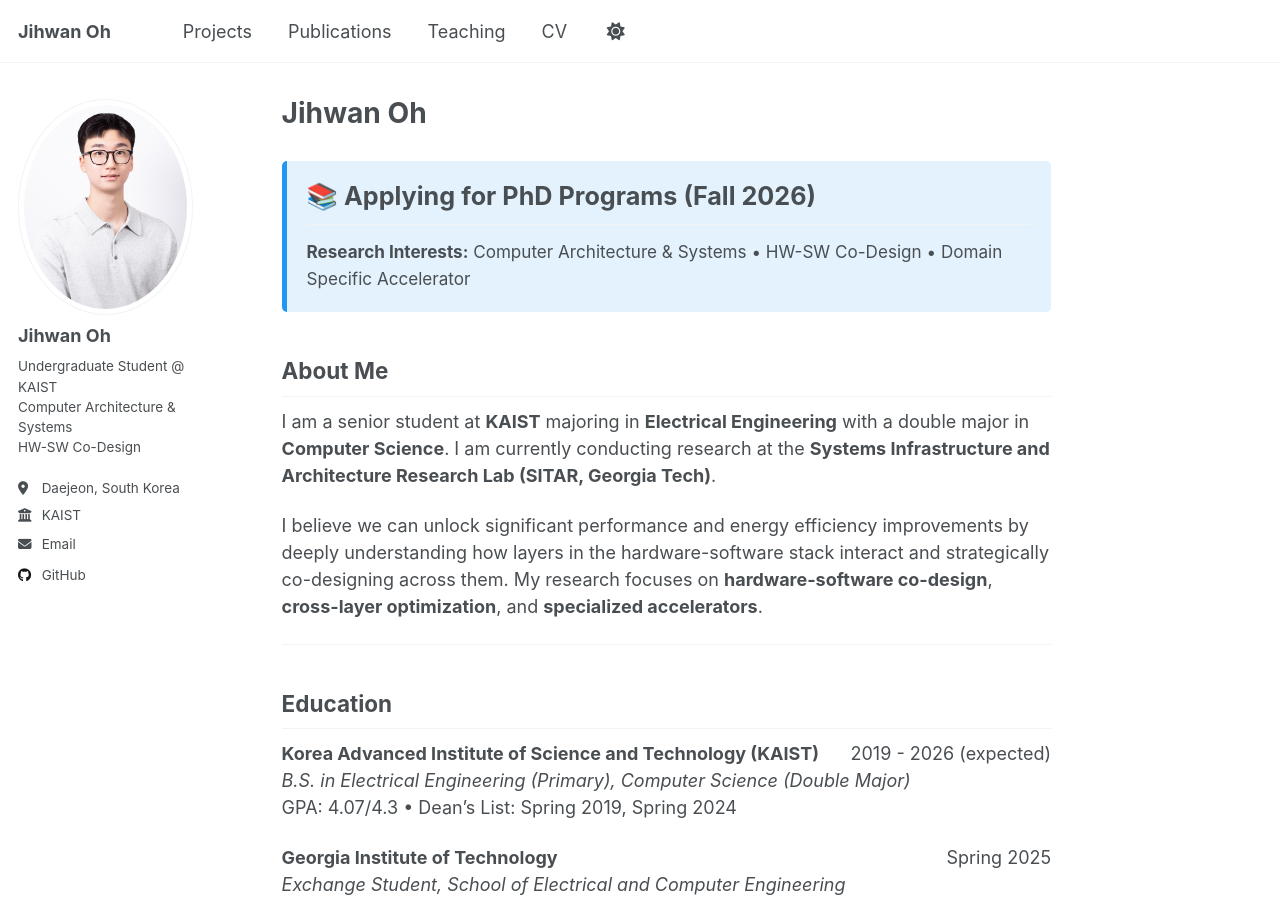
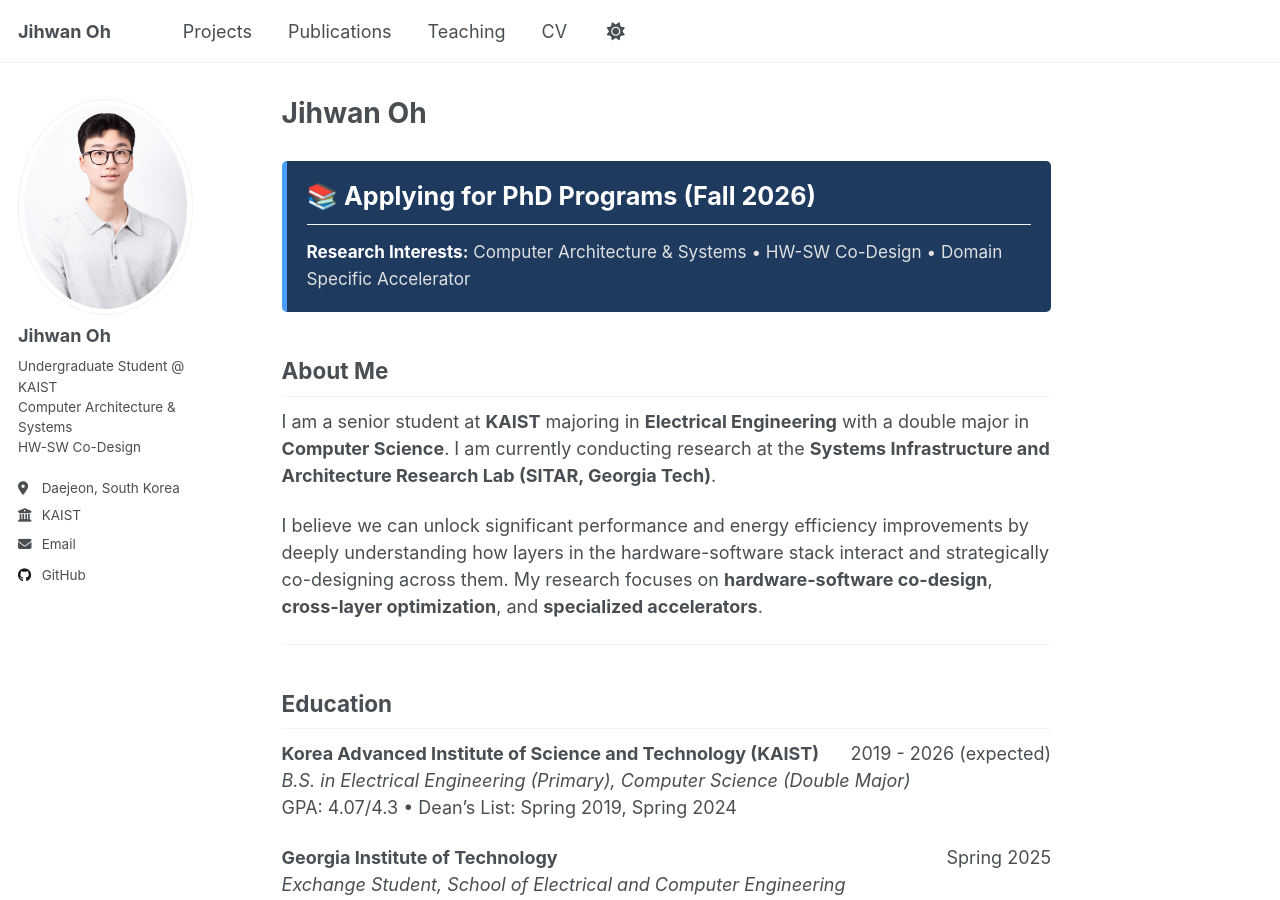
Before and after one commit to jihwan01/jihwan01.github.io, a Jekyll site: the page built from _pages/about.md, in a window 1280 px wide and 900 px high. Built offline with Jekyll 4.4.1, drawn with Linux system fonts in a browser that asks for light colours; a script that is not in the unit is left out.

Commit message:
Fix PhD application box visibility in dark mode

```diff
--- a/_pages/about.md
+++ b/_pages/about.md
@@ -8,10 +8,10 @@ redirect_from:
   - /about.html
 ---
 
-<div style="background-color: #e3f2fd; padding: 20px; border-left: 5px solid #2196F3; margin: 20px 0; border-radius: 5px;">
-  <h2 style="margin-top: 0; font-size: 1.4em;">📚 Applying for PhD Programs (Fall 2026)</h2>
-  <p style="font-size: 0.95em; margin-bottom: 0; line-height: 1.6;">
-    <strong>Research Interests:</strong> Computer Architecture & Systems • HW-SW Co-Design • Domain Specific Accelerator
+<div style="background-color: #1e3a5f; padding: 20px; border-left: 5px solid #4a9eff; margin: 20px 0; border-radius: 5px;">
+  <h2 style="margin-top: 0; font-size: 1.4em; color: #ffffff;">📚 Applying for PhD Programs (Fall 2026)</h2>
+  <p style="font-size: 0.95em; margin-bottom: 0; line-height: 1.6; color: #e0e0e0;">
+    <strong style="color: #ffffff;">Research Interests:</strong> Computer Architecture & Systems • HW-SW Co-Design • Domain Specific Accelerator
   </p>
 </div>
 
```
